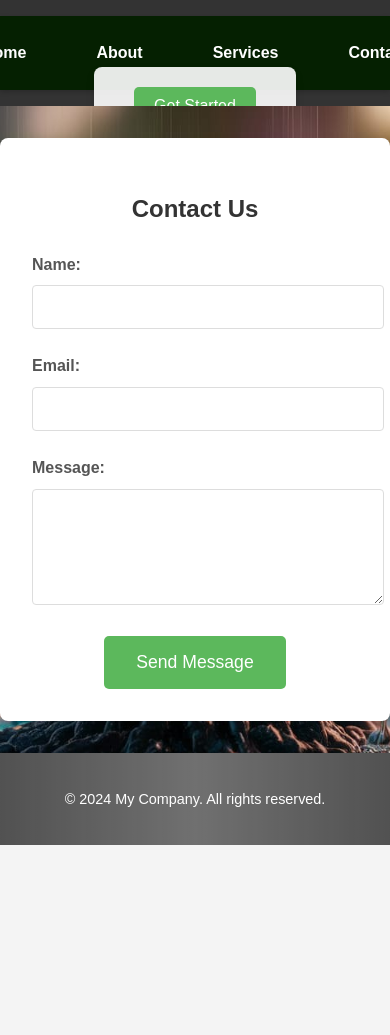
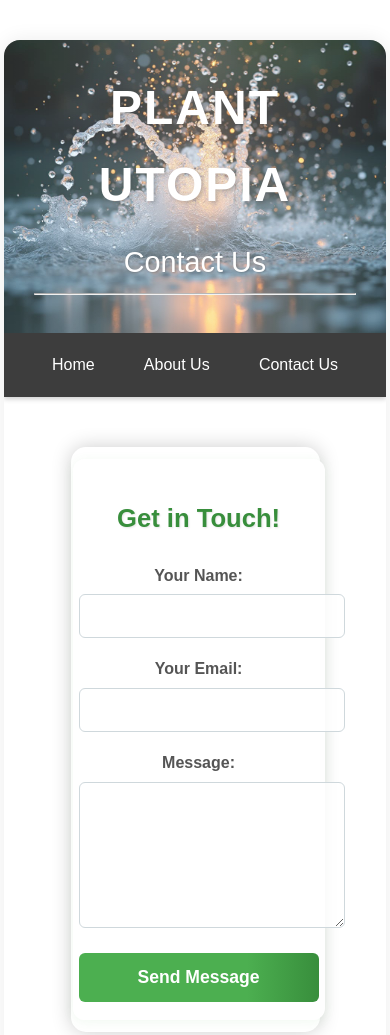
Before and after one commit to NTANDOBANKS/https---github.com-NTANDOBANKS-Plant-Utopia, a plain HTML site: page ContactUs.html in a window 390 px wide. Shown: the top 1035 px of the page. Before the commit the page ends 845 px from the top, so only its background shows below. Drawn offline with Linux system fonts and the light colour scheme.

Commit message:
Plant Utopia 2.0

```diff
--- a/ContactUs.html
+++ b/ContactUs.html
@@ -2,209 +2,202 @@
 <html lang="en">
 <head>
     <meta charset="UTF-8">
-    <meta name="viewport" content="width=device-width, initial-scale=1.0">
-    <title>Contact Us</title>
-    <link rel="stylesheet" href="styles.css">
-
+    <meta name="viewport" content="width=device-width, initial-scale=1.0" />
+    <meta http-equiv="X-UA-Compatible" content="IE=edge" />
+    <title>Plant Utopia - Contact Us</title>
+    <link rel="stylesheet" href="styles.css" />
+    <link rel="stylesheet" href="https://cdnjs.cloudflare.com/ajax/libs/font-awesome/6.0.0/css/all.min.css" integrity="sha512-9usAa10IRO0HhonpyAIVpjrylPvoDwiPUiKdWk5t3PyolY1cOd4DSE0Ga+ri4AuTroPR5aQvXU9xC6qOPnzFeg==" crossorigin="anonymous" referrerpolicy="no-referrer" />
     <style>
-        /* General Styles */
+        /* Transparent Background */
         body {
-    font-family: 'Arial', sans-serif;
+            font-family: Arial, sans-serif;
             margin: 0;
             padding: 0;
-    background-color: #f4f4f4;
+            background: transparent;
             color: #333;
-    overflow-x: hidden; /* Prevent horizontal scroll */
+            min-height: 100vh;
         }
 
-/* Header and Navigation */
-header {
-    background-color: #333;
-    color: #fff;
-    padding: 1rem 0;
-    text-align: center;
-    position: relative;
+        .page-container {
+            width: 90%;
+            max-width: 800px;
+            margin: 40px auto;
+            background: rgba(255,255,255,0.85);
+            box-shadow: 0 0 20px rgba(0,0,0,0.08);
+            border-radius: 16px;
             overflow: hidden;
+            display: flex;
+            flex-direction: column;
+            min-height: 80vh;
         }
 
-nav ul {
-    list-style: none;
-    padding: 0;
+        header {
+            background: linear-gradient(90deg, #4CAF50 60%, #388E3C 100%);
+            color: rgb(94, 23, 23);
+            text-align: center;
+            padding: 2em 0 1em 0;
+        }
+
+        header h1 {
             margin: 0;
-    display: flex;
-    justify-content: center;
-    gap: 20px;
+            font-size: 2.5em;
+            letter-spacing: 2px;
+        }
+
+        header h2 {
+            margin: 0.5em 0 0 0;
+            font-weight: 400;
+            font-size: 1.3em;
+        }
+
+        nav {
+            background: rgba(51,51,51,0.95);
+            color: white;
+            padding: 0.7em 0;
+            text-align: center;
         }
 
         nav a {
+            color: white;
             text-decoration: none;
-    color: #fff;
-    font-weight: bold;
-    transition: color 0.3s ease;
+            padding: 0.5em 1.2em;
+            margin: 0 0.2em;
+            border-radius: 4px;
+            transition: background 0.2s;
         }
 
         nav a:hover {
-    color: #ffc400;
+            background: #4CAF50;
         }
 
-/* White Box with Button */
-.white-box-container {
-    position: absolute;
-    top: 100%;
-    left: 50%;
-    transform: translate(-50%, -50%);
-    width: 100%;
+        .content {
+            flex: 1;
+            padding: 32px 24px;
             display: flex;
             justify-content: center;
             align-items: center;
-    opacity: 0;
-    animation: slideIn 1s forwards 0.5s;
         }
 
-.white-box {
-    background-color: rgba(255, 255, 255, 0.9);
-    padding: 20px 40px;
-    border-radius: 8px;
-    box-shadow: 0 4px 8px rgba(0, 0, 0, 0.1);
-    text-align: center;
+        .contact-container {
+            width: 100%;
+            max-width: 450px;
+            margin: 0 auto;
+            background: rgba(255,255,255,0.95);
+            padding: 32px 24px;
+            border-radius: 12px;
+            box-shadow: 0 2px 12px rgba(76,175,80,0.08);
         }
 
-.cta-button {
-    background-color: #5cb85c;
-    color: white;
-    padding: 10px 20px;
-    border: none;
-    border-radius: 5px;
-    cursor: pointer;
-    font-size: 1rem;
-    transition: background-color 0.3s ease;
-}
-
-.cta-button:hover {
-    background-color: #4cae4c;
-}
-
-/* Contact Form */
-.contact-form {
-    max-width: 600px;
-    margin: 2rem auto;
-    padding: 2rem;
-    background-color: #fff;
-    border-radius: 8px;
-    box-shadow: 0 4px 8px rgba(0, 0, 0, 0.1);
-    opacity: 0;
-    animation: fadeIn 1s forwards 0.5s;
-}
-
-.contact-form h2 {
+        .contact-container h2 {
             text-align: center;
-    color: #333;
-    margin-bottom: 1.5rem;
+            margin-bottom: 24px;
+            color: #388E3C;
+            font-size: 1.6em;
         }
 
         .form-group {
-    margin-bottom: 1.5rem;
+            margin-bottom: 18px;
         }
 
         .form-group label {
             display: block;
-    margin-bottom: 0.5rem;
+            margin-bottom: 6px;
+            font-weight: bold;
             color: #555;
-    font-weight: bold;
         }
 
-.form-group input,
+        .form-group input[type="text"],
+        .form-group input[type="email"],
         .form-group textarea {
             width: 100%;
-    padding: 0.75rem;
-    border: 1px solid #ddd;
-    border-radius: 4px;
-    font-size: 1rem;
-    transition: border-color 0.3s ease;
+            padding: 12px;
+            border: 1px solid #cfd8dc;
+            border-radius: 6px;
+            font-size: 1em;
+            background: rgba(255,255,255,0.8);
+            transition: border 0.2s;
         }
 
         .form-group input:focus,
         .form-group textarea:focus {
-    border-color: #5cb85c;
+            border: 1.5px solid #4CAF50;
             outline: none;
         }
 
+        .form-group textarea {
+            height: 120px;
+            resize: vertical;
+        }
+
         .submit-button {
-    background-color: #5cb85c;
+            background: linear-gradient(90deg, #4CAF50 70%, #388E3C 100%);
             color: white;
-    padding: 1rem 2rem;
+            padding: 14px 0;
+            width: 100%;
             border: none;
-    border-radius: 5px;
+            border-radius: 6px;
             cursor: pointer;
-    font-size: 1.1rem;
-    transition: background-color 0.3s ease;
-    display: block;
-    margin: 0 auto;
+            font-size: 1.1em;
+            font-weight: bold;
+            transition: background 0.2s;
         }
 
         .submit-button:hover {
-    background-color: #4cae4c;
+            background: #388E3C;
         }
 
-/* Footer */
         footer {
+            background: rgba(51,51,51,0.95);
+            color: white;
             text-align: center;
-    padding: 1rem 0;
-    background-color: #333;
-    color: #fff;
+            padding: 1em 0;
+            font-size: 1em;
         }
 
-/* Animations */
-@keyframes fadeIn {
-    from {
-        opacity: 0;
-        transform: translateY(-20px);
+        @media (max-width: 600px) {
+            .page-container, .contact-container {
+                width: 98%;
+                padding: 0;
             }
-    to {
-        opacity: 1;
-        transform: translateY(0);
+            .content {
+                padding: 12px 2px;
             }
-}
-
-@keyframes slideIn {
-    from {
-        opacity: 0;
-        transform: translate(-50%, -30%);
-    }
-    to {
-        opacity: 1;
-        transform: translate(-50%, -50%);
+            .contact-container {
+                padding: 18px 6px;
             }
         }
     </style>
 </head>
+
 <body>
+    <div class="loader-container" id="loader">
+        <div class="loader"></div>
+        <div class="loading-bar"></div>
+    </div>
 
-    <header>
-        <nav>
-            <ul>
-                <li><a href="#">Home</a></li>
-                <li><a href="#">About</a></li>
-                <li><a href="#">Services</a></li>
-                <li><a href="#">Contact</a></li>
-            </ul>
-        </nav>
-        <div class="white-box-container">
-            <div class="white-box">
-                <button class="cta-button">Get Started</button>
-            </div>
-        </div>
+    <div class="page-container">
+        <header id="Header">
+            <h1>PLANT UTOPIA</h1>
+            <h2>Contact Us</h2>
+            <hr />
         </header>
 
-    <section class="contact-form">
-        <h2>Contact Us</h2>
-        <form id="contactForm">
+        <nav>
+            <a href="index.html">Home</a>
+            <a href="About Us.html">About Us</a>
+            <a href="contact.html">Contact Us</a>
+        </nav>
+
+        <div class="content">
+            <div class="contact-container">
+                <h2>Get in Touch!</h2>
+                <form action="#" method="post">
                     <div class="form-group">
-                <label for="name">Name:</label>
+                        <label for="name">Your Name:</label>
                         <input type="text" id="name" name="name" required>
                     </div>
                     <div class="form-group">
-                <label for="email">Email:</label>
+                        <label for="email">Your Email:</label>
                         <input type="email" id="email" name="email" required>
                     </div>
                     <div class="form-group">
@@ -213,18 +206,20 @@ footer {
                     </div>
                     <button type="submit" class="submit-button">Send Message</button>
                 </form>
-    </section>
+            </div>
+        </div>
 
         <footer>
-        <p>&copy; 2024 My Company. All rights reserved.</p>
+            <div>
+                &copy; 2024 Plant Utopia. All rights reserved.
+            </div>
         </footer>
+    </div>
 
     <script>
-        document.getElementById('contactForm').addEventListener('submit', function(event) {
-            event.preventDefault();
-            alert('Form submitted!');
+        window.addEventListener('load', function() {
+            document.getElementById('loader').style.display = 'none';
         });
     </script>
-
 </body>
 </html>
--- a/styles.css
+++ b/styles.css
@@ -15,7 +15,7 @@ html, body {
 .content {
     flex: 1; /* Allows the content to grow and take up available space */
     padding: 40px;
-    background-color none
+    background-color: transparent;
     border-radius: 15px;
     box-shadow: 0 0 20px rgba(0, 0, 0, 0.2);
     margin: 50px auto 300px; /* Increased top and bottom margin for more space */
```
Also changed, not shown: About Us.html (+144 -43 lines), ExplorePlants.html (added, +95 -0 lines), index.html (+7 -6 lines). Lines whose indentation alone changed are shown as unchanged.
